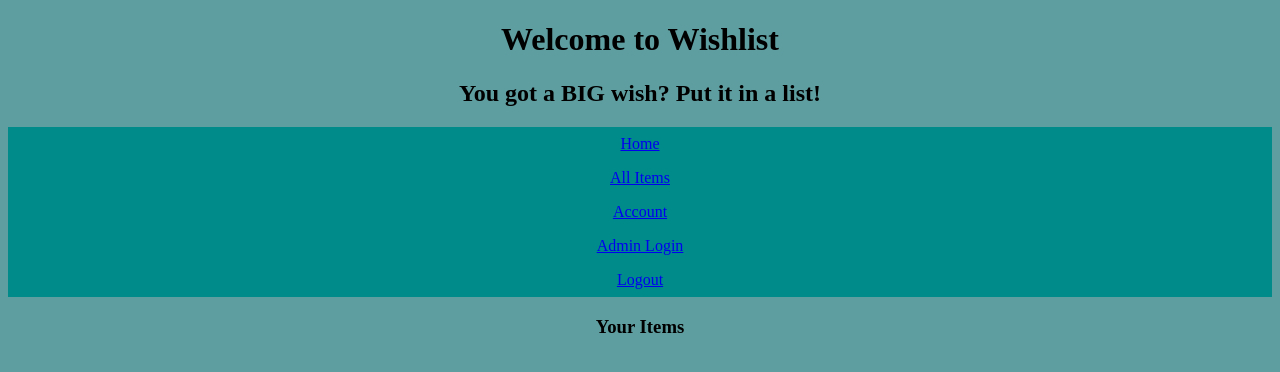
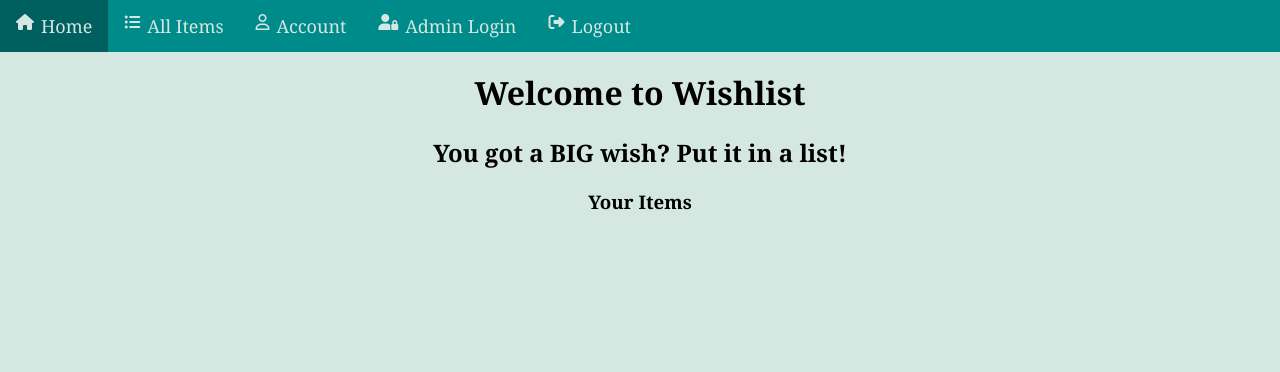
Before and after one commit to jenlopez1411/cst438project02, a Django app: page /items/ in a window 1280 px wide. Shown: the top 372 px of the page. Run offline with Django 3.2, Linux system fonts and the light colour scheme; some libraries are stand-ins or nearby versions.

Commit message:
Added css to nav bar

```diff
--- a/wishlist/static/wishlist/styles/base.css
+++ b/wishlist/static/wishlist/styles/base.css
@@ -1,21 +1,48 @@
 html {
-  background-color: cadetblue;
+  background-color: rgb(213, 231, 225);
+  font-family: Georgia;
+}
+body{
+  padding-top: 50px;
+  margin: 0;
 }
 
 .nav ul {
-  list-style: horizontal;
+  list-style-type: none;
+  position: fixed;
+  top: 0;
+  width: 100%;
   background-color: darkcyan;
-  text-align: center;
   padding: 0;
+  overflow: hidden;
   margin: 0;
 }
 .nav li {
-  display: inline;
+  float: left;
+  border-right:0px solid #bbb;
+}
+
+.nav i{
+  position: relative;
+  float: left;
+  font-size: 16px;
+  color:rgb(213, 231, 225);
+  text-align: center;
+  padding-right: 7px;
 }
 
 .nav a {
-  display: block;
-  padding: 8px;
+  display: inline-block;
+  text-align: center;
+  padding: 14px 16px;
+  text-decoration: none;
+  color: rgb(213, 231, 225);
+  font-size: 18px;
+}
+
+.nav a:visited{
+  text-decoration: none;
+  color: rgb(213, 231, 225);
 }
 
 .nav a:hover {
--- a/wishlist/templates/wishlist/base/base.html
+++ b/wishlist/templates/wishlist/base/base.html
@@ -7,6 +7,7 @@
     <meta name="viewport" content="width=device-width, initial-scale=1.0">
     <title>Wishlist | {% block tab_title %}  {% endblock %}</title>
     <link rel="stylesheet" href="{% static 'wishlist/styles/base.css' %}">
+    <script src="https://kit.fontawesome.com/a076d05399.js" crossorigin="anonymous"></script>
 </head>
 <body>
     <!-- Header -->
@@ -17,11 +18,11 @@
         <header>
             <div class="nav">
               <ul>
-                <li><a href="/home">Home</a></li>
-                <li><a href="/items">All Items</a></li>
-                <li><a href="/account">Account</a></li>
-                <li><a href="/admin">Admin Login</a></li>
-                <li><a href="/logout">Logout</a></li>
+                <li><a href="/home"><span><i class="fas fa-home"></i></span>Home</a></li>
+                <li><a href="/items"><span><i class="fas fa-list-ul"></i></span>All Items</a></li>
+                <li><a href="/account"><span><i class="far fa-user"></i></span>Account</a></li>
+                <li><a href="/admin"><span><i class="fas fa-user-lock"></i></span>Admin Login</a></li>
+                <li><a href="/logout"><span><i class="fas fa-sign-out-alt"></i></span>Logout</a></li>
                 <!-- <li><a href="">Contact</a></li> -->
               </ul>
             </div>
```
